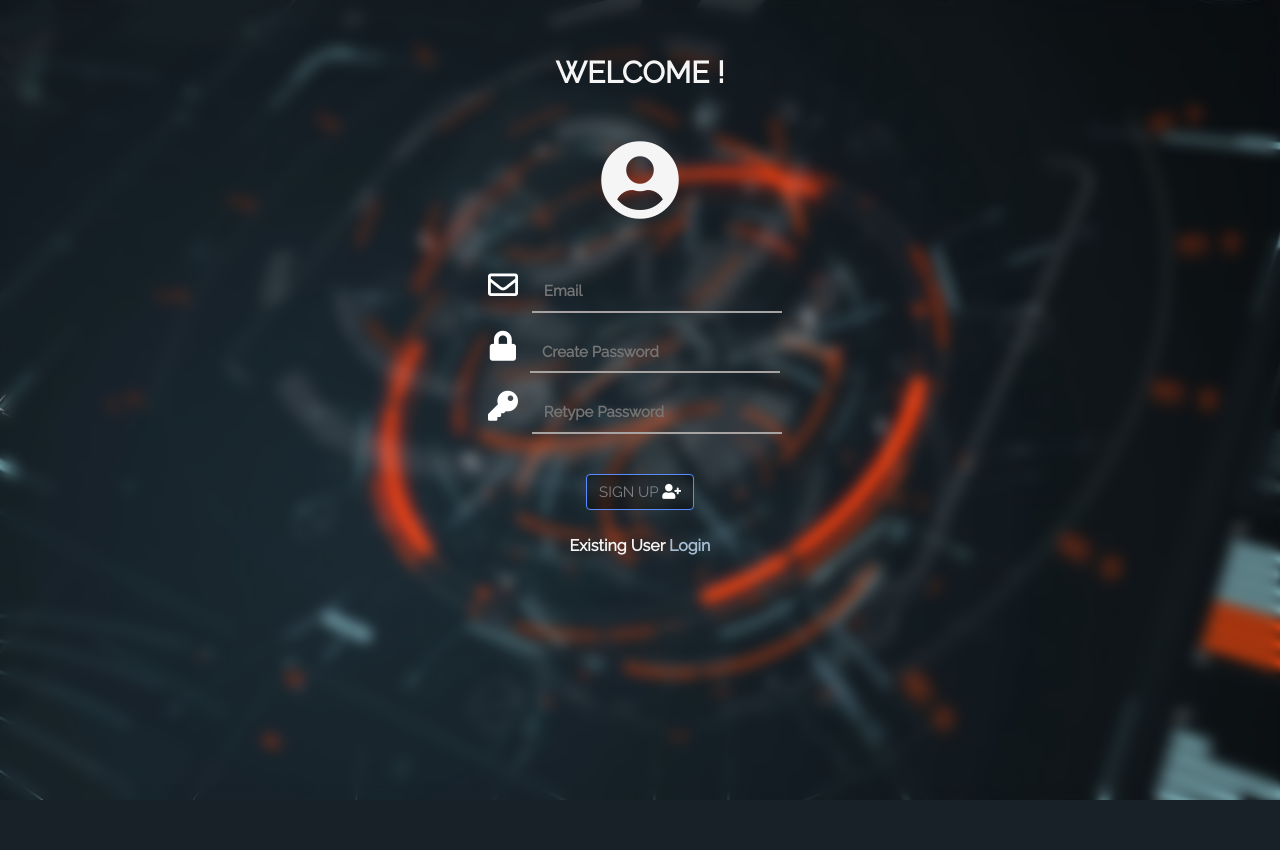
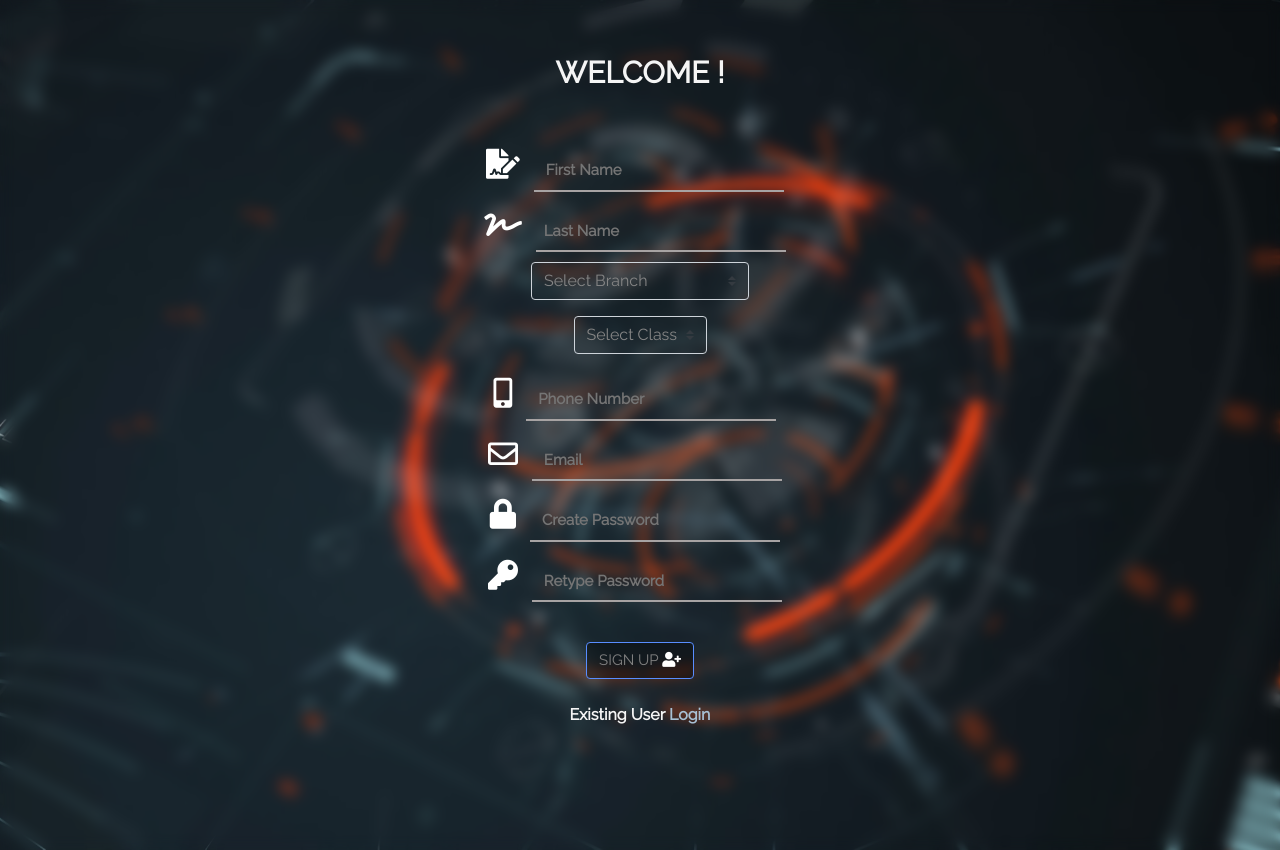
Before and after one commit to adityashah539/CSI-SAKEC, a PHP site: page /signup.html in a window 1280 px wide. Before the commit the page ends 800 px from the top, so only its background shows below. Run offline with PHP 8.4, Linux system fonts and the light colour scheme; some libraries are stand-ins or nearby versions.

Commit message:
version1.3
day3

```diff
--- a/css/login.css
+++ b/css/login.css
@@ -56,7 +56,7 @@ a
     background: #2196f3;
     box-shadow:0 0 10px #2196f3, 0 0 40px #2196f3, 0 0 80px #2196f3;
     transition-delay: 0.3s;
-    transition-duration: 0.6s;
+    transition-duration: 0.3s;
 }
 .g:hover {
     border-bottom:rgb(42, 109, 253);
--- a/css/signup.css
+++ b/css/signup.css
@@ -10,7 +10,12 @@ body {
     color: white;
     padding: 0;
 }
-
+#classyear
+{
+  width: fit-content ;
+  background-color: #007bff00;
+  color: rgb(133, 133, 133);
+}
 .login {
     font-size:30px;
     font-weight:bolder;
@@ -55,8 +60,8 @@ a
    color:grey ;
     background: #2196f3;
     box-shadow:0 0 10px #2196f3, 0 0 40px #2196f3, 0 0 80px #2196f3;
-    transition-delay: 0.3s;
-    transition-duration: 0.6s;
+    transition-delay: 0.2s;
+    transition-duration: 0.3s;
 }
 .g
 {
--- a/login.html
+++ b/login.html
@@ -25,10 +25,10 @@
                 <i class="far fa-user-circle" style="font-size:30px;"></i>
 
                 <input data-toggle="tooltip" data-placement="bottom" title="your username" id="text" type="text"
-                    class="g" name="user" placeholder=" Username"></br>
+                    class="g" name="user" required="required" placeholder=" Username"></br>
                 <i class="fas fa-lock" style="font-size:30px;"></i>
                 <input data-toggle="tooltip" data-placement="bottom" title="your password" id="pass" type="password"
-                    class="g" name="password" placeholder=" Input Password"></br>
+                    class="g" name="password"required="required" placeholder=" Input Password"></br>
 
                 <input class="me" type="checkbox">Remember me</br>
                 <button type="submit" value="submit" class="btn btn-primary">Login<iclass="fas fa-sign-in-alt"></i></button>
--- a/signup.html
+++ b/signup.html
@@ -7,7 +7,7 @@
     <link href="https://fonts.googleapis.com/css?family=Oswald|Raleway&display=swap" rel="stylesheet">
     <link rel="stylesheet" href="https://cdnjs.cloudflare.com/ajax/libs/font-awesome/4.7.0/css/font-awesome.min.css">
     <link rel='stylesheet' href='https://use.fontawesome.com/releases/v5.5.0/css/all.css' integrity='sha384-B4dIYHKNBt8Bc12p+WXckhzcICo0wtJAoU8YZTY5qE0Id1GSseTk6S+L3BlXeVIU' crossorigin='anonymous'>
-	<link rel="stylesheet" href="css/login.css">
+	<link rel="stylesheet" href="css/signup.css">
 	<title>CSI-SAKEC</title>
 </head>
 <body>
@@ -15,20 +15,73 @@
 
 	<div class="spacer" style="height:50px;"></div>
     <div id="user-login">
-        <p class="login"><b>WELCOME !</b></br></br><i class="fas fa-user-circle" style="font-size:80px;"></i></p></br>
+        <form action="">
+        <p class="login"><b>WELCOME !</b></p> <!-- </br></br><i class="fas fa-user-circle" style="font-size:80px;"></i></p></br> -->
+
+            <div class="spacer" style="height:30px;"></div>
+
+         <i class="fas fa-file-signature" style="font-size:30px;"></i>
+         <input data-toggle="tooltip" data-placement="bottom" title="Your First name" id="text" type="text" class="g" placeholder=" First Name" required/></br>
+
+        <i class="fas fa-signature" style="font-size:30px;"></i>
+        <input data-toggle="tooltip" data-placement="bottom" title="Your Last name" id="text" type="text" class="g"  placeholder="Last Name" required/></br>
+     <div class="grid-container">
+
+
+        <div class="grid-item item1">
+            <div class="texts">
+                <select id="classyear" name="yyear" required="required" class="custom-select mb-3">
+                    <option selected>Select Branch</option>
+
+                    <option value="CS">Computer Science</option>
+                    <option value="IT">Information Technology</option>
+                    <option value="Electronics"> Electronics</option>
+                    <option value="EXTC">EXTC</option>
+
+                  </select>
+          </div>
+        </div>
+        <div class="grid-item item2">
+            <div class="texts">
+                <select id="classyear" name="yyear" required="required" class="custom-select mb-3">
+                    <option selected>Select Class</option>
+
+                    <option value="twoyear">FE</option>
+                    <option value="threeyear">SE</option>
+                    <option value="twoyear"> TE</option>
+                    <option value="twoyear"> BE</option>
+
+                  </select>
+          </div>
+        </div>
+     </div>
+
+
+
+     <i class="fas fa-mobile-alt" style="font-size:30px;"></i>
+     <input data-toggle="tooltip" data-placement="bottom" title="Your Phone number" id="text" type="text" class="g" placeholder=" Phone Number" required/></br>
+
+
         <i class="far fa-envelope" style="font-size:30px;"></i>
-        <input data-toggle="tooltip" data-placement="bottom" title="Type your email" id="text" type="text" class="g" placeholder=" Email"></br>
+        <input data-toggle="tooltip" data-placement="bottom" title="Type your email" id="text" type="text" class="g" placeholder=" Email" required/></br>
+
+
+
+
         <i class="fas fa-lock" style="font-size:30px;"></i>
-        <input data-toggle="tooltip" data-placement="bottom" title="8 characters minimum" id="pass" type="password" class="g" placeholder=" Create Password"></br>
+        <input data-toggle="tooltip" data-placement="bottom"   title="8 characters minimum" id="pass" type="password" class="g" placeholder=" Create Password" required/></br>
         <i class="fa fa-key" style="font-size:30px;"></i>
-        <input data-toggle="tooltip" data-placement="bottom" title="Should be same as above" id="pass" type="password" class="g" placeholder=" Retype Password"></br>
+        <input data-toggle="tooltip" data-placement="bottom" title="Should be same as above" id="pass" type="password" class="g" placeholder=" Retype Password" required/></br>
+
+
 
         <!-- <input class="me" type="checkbox">Remember me</br> -->
         <button class="btn btn-primary"><a href="">Sign Up</a> <i class="fas fa-user-plus "></i></button></br></br>
 <p>Existing User <a style="color: rgb(168, 192, 212)"; href="login.html">Login</a></p>
+<div class="spacer" style="height:30px;"></div>
     </div>
     </div>
-
+</form>
 
 
 	<script src="https://ajax.googleapis.com/ajax/libs/jquery/3.5.1/jquery.min.js"></script>
@@ -38,7 +91,7 @@
      $(document).ready(function () {
   //image height
   var winHeight = $(window).height();
-  var winHeightImg = $(window).height()-50;
+  var winHeightImg = $(window).height();
   $('#user-login').css('height', winHeightImg);
 	    }  )
 </script>
```
Also changed, not shown: css/membership.css (+7 -0 lines), css/style.css (+18 -9 lines), index.html (+13 -14 lines), membership.html (+17 -14 lines).
